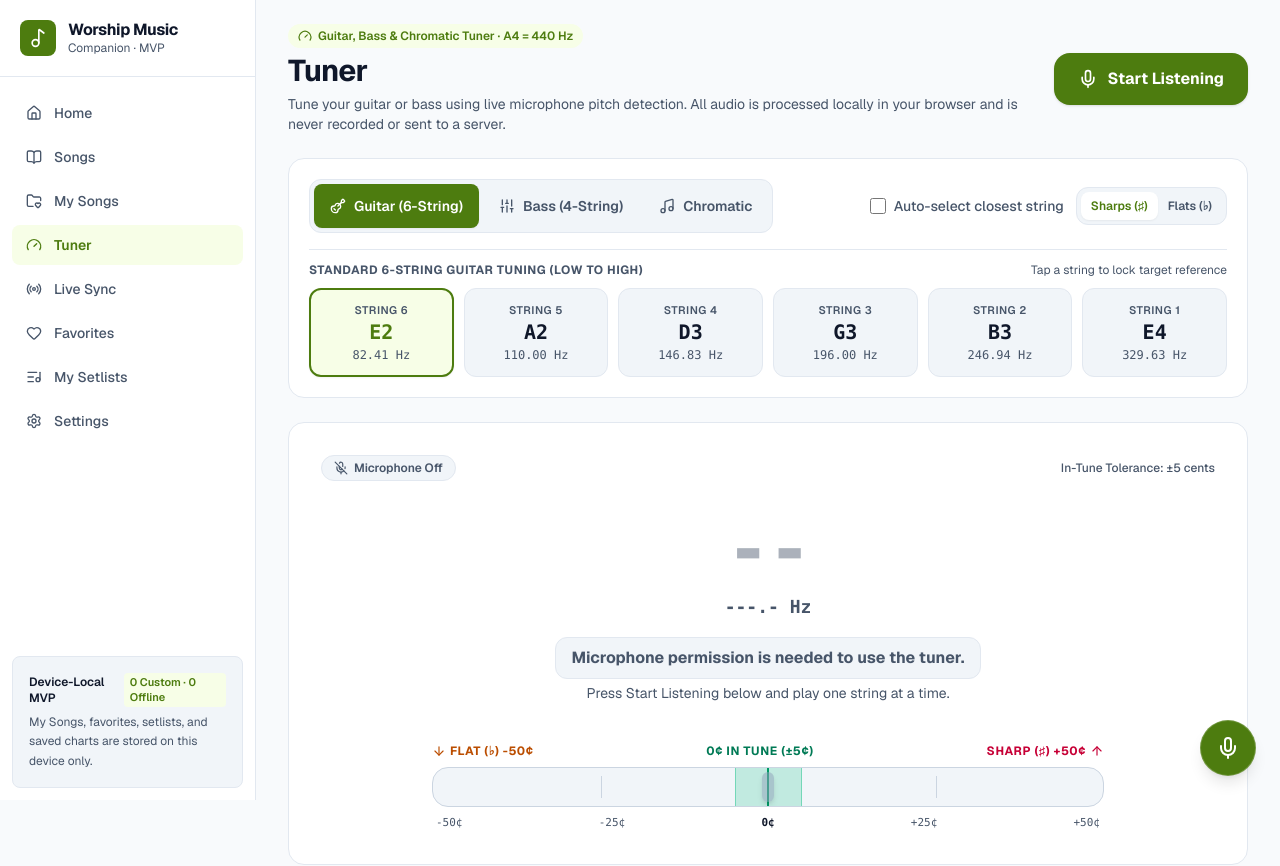
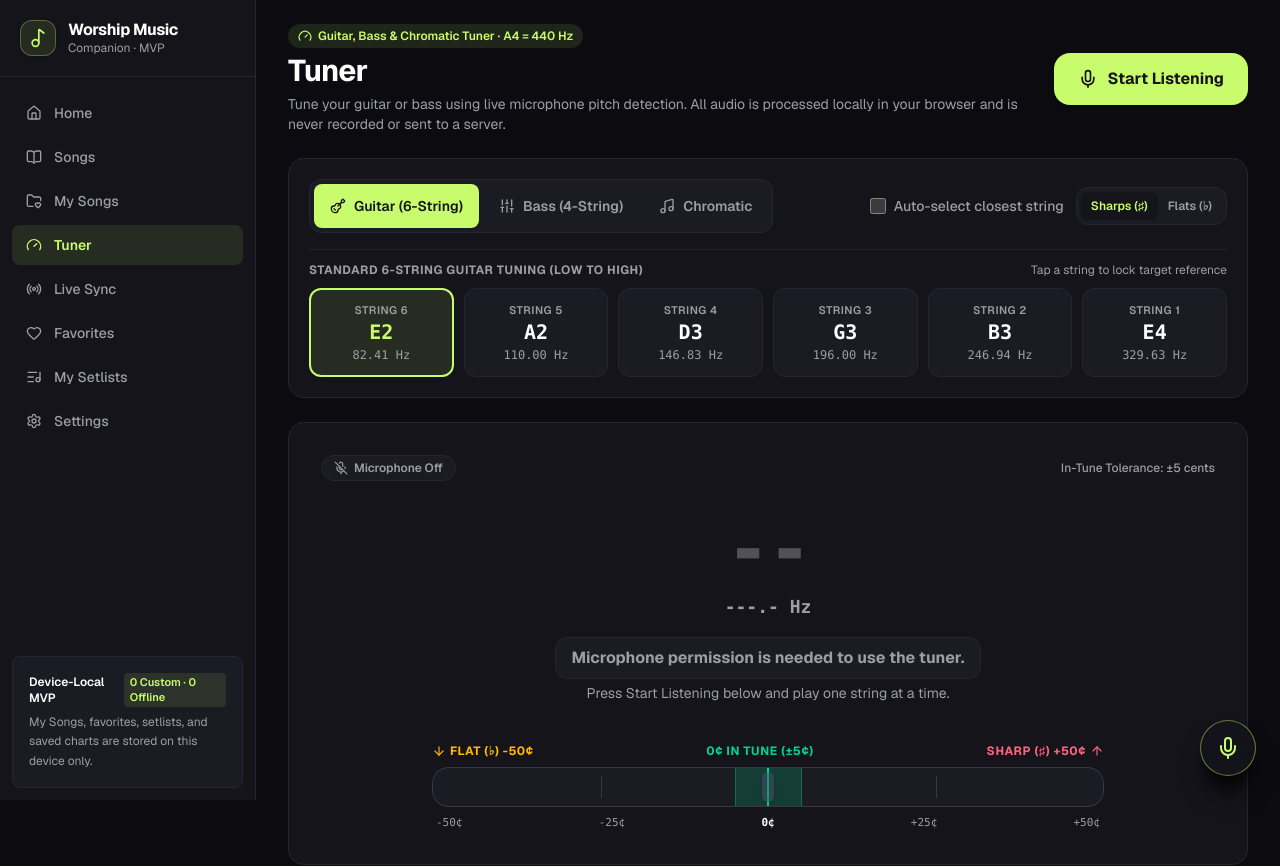
Before and after one commit to gemeni21/worshipy, a Next.js app: page /tuner in a window 1280 px wide. Shown: the top 866 px of the page. Built offline with nearby package versions, Linux system fonts and the light colour scheme.

Commit message:
feat(theme): refine dark crypto dashboard palette, delicate chartreuse accents, and card hover bloom

```diff
--- a/src/app/globals.css
+++ b/src/app/globals.css
@@ -5,28 +5,28 @@
 :root {
   /* Light and dark raw design tokens */
   --bg-canvas-light: #f8fafc;
-  --bg-canvas-dark: #0b0d12;
+  --bg-canvas-dark: #0c0c10;
 
   --bg-surface-light: #ffffff;
-  --bg-surface-dark: #12151b;
+  --bg-surface-dark: #14141a;
 
   --bg-subtle-light: #f1f5f9;
-  --bg-subtle-dark: #181c24;
+  --bg-subtle-dark: #1b1b24;
 
   --text-primary-light: #0f172a;
-  --text-primary-dark: #f8fafc;
+  --text-primary-dark: #ffffff;
 
   --text-secondary-light: #475569;
-  --text-secondary-dark: #94a3b8;
+  --text-secondary-dark: #9c9ea5;
 
   --text-muted-light: #64748b;
-  --text-muted-dark: #64748b;
+  --text-muted-dark: #5e5e64;
 
   --border-subtle-light: #e2e8f0;
-  --border-subtle-dark: rgba(255, 255, 255, 0.08);
+  --border-subtle-dark: #262533;
 
   --border-strong-light: #cbd5e1;
-  --border-strong-dark: rgba(255, 255, 255, 0.16);
+  --border-strong-dark: #38374a;
 
   /* Fallback defaults for browsers without light-dark() support */
   --bg-canvas: var(--bg-canvas-light);
@@ -149,12 +149,12 @@
 @media (prefers-color-scheme: dark) {
   :root:not([data-theme="light"]),
   :root:not([data-theme="light"])[data-accent="lime"] {
-    --brand-accent: #c6f135;
-    --brand-surface: rgba(198, 241, 53, 0.12);
-    --chord-color: #d9f99d;
-    --chord-bg: rgba(198, 241, 53, 0.14);
-    --brand-accent-text: #090d05;
-    --brand-accent-glow: rgba(198, 241, 53, 0.24);
+    --brand-accent: #c8fc6c;
+    --brand-surface: rgba(200, 252, 108, 0.10);
+    --chord-color: #c8fc6c;
+    --chord-bg: rgba(200, 252, 108, 0.12);
+    --brand-accent-text: #0e1106;
+    --brand-accent-glow: rgba(200, 252, 108, 0.20);
   }
 
   :root:not([data-theme="light"])[data-accent="teal"] {
@@ -198,12 +198,12 @@
 :root.dark,
 :root[data-theme="dark"][data-accent="lime"],
 :root.dark[data-accent="lime"] {
-  --brand-accent: #c6f135;
-  --brand-surface: rgba(198, 241, 53, 0.12);
-  --chord-color: #d9f99d;
-  --chord-bg: rgba(198, 241, 53, 0.14);
-  --brand-accent-text: #090d05;
-  --brand-accent-glow: rgba(198, 241, 53, 0.24);
+  --brand-accent: #c8fc6c;
+  --brand-surface: rgba(200, 252, 108, 0.10);
+  --chord-color: #c8fc6c;
+  --chord-bg: rgba(200, 252, 108, 0.12);
+  --brand-accent-text: #0e1106;
+  --brand-accent-glow: rgba(200, 252, 108, 0.20);
 }
 
 :root[data-theme="dark"][data-accent="teal"],
@@ -299,6 +299,7 @@
 .theme-card {
   position: relative;
   overflow: hidden;
+  isolation: isolate;
   transition: transform 0.28s cubic-bezier(0.16, 1, 0.3, 1),
               box-shadow 0.28s cubic-bezier(0.16, 1, 0.3, 1),
               border-color 0.28s cubic-bezier(0.16, 1, 0.3, 1);
@@ -311,29 +312,29 @@
   position: absolute;
   bottom: 0;
   right: 0;
-  width: 220px;
-  height: 220px;
+  width: 240px;
+  height: 240px;
   border-bottom-right-radius: inherit;
   pointer-events: none;
   background: radial-gradient(
     circle at 100% 100%,
-    var(--brand-accent-glow, rgba(198, 241, 53, 0.22)) 0%,
-    rgba(198, 241, 53, 0.08) 32%,
-    rgba(198, 241, 53, 0.02) 55%,
+    rgba(200, 252, 108, 0.22) 0%,
+    rgba(200, 252, 108, 0.08) 32%,
+    rgba(200, 252, 108, 0.02) 58%,
     transparent 75%
   );
   opacity: 0;
-  transform: translate(12px, 12px) scale(0.85);
+  transform: translate(14px, 14px) scale(0.85);
   transition: opacity 0.35s cubic-bezier(0.16, 1, 0.3, 1),
               transform 0.35s cubic-bezier(0.16, 1, 0.3, 1);
-  z-index: 1;
+  z-index: 0;
 }
 
 .theme-card:hover {
   transform: translateY(-3px);
-  border-color: rgba(255, 255, 255, 0.18);
+  border-color: rgba(200, 252, 108, 0.32);
   box-shadow: 0 16px 36px -10px rgba(0, 0, 0, 0.7),
-              0 0 24px -8px var(--brand-accent-glow, rgba(198, 241, 53, 0.18));
+              0 0 24px -6px rgba(200, 252, 108, 0.16);
 }
 
 .theme-card:hover::after {
--- a/src/app/layout.tsx
+++ b/src/app/layout.tsx
@@ -26,8 +26,8 @@ export const metadata: Metadata = {
 };
 
 export const viewport: Viewport = {
-  themeColor: '#0f766e',
-  colorScheme: 'light dark',
+  themeColor: '#0c0c10',
+  colorScheme: 'dark light',
   width: 'device-width',
   initialScale: 1,
 };
@@ -41,10 +41,36 @@ export default function RootLayout({
     <html
       lang="en"
       suppressHydrationWarning
-      data-accent="teal"
-      className={`${geistSans.variable} ${geistMono.variable} h-full antialiased`}
+      data-theme="dark"
+      data-accent="lime"
+      className={`${geistSans.variable} ${geistMono.variable} dark h-full antialiased`}
     >
-      <body className="min-h-full flex flex-col">
+      <head>
+        <script
+          dangerouslySetInnerHTML={{
+            __html: `(function(){
+              try {
+                var t = localStorage.getItem('worship_companion_color_scheme');
+                if (t === 'light') {
+                  document.documentElement.classList.remove('dark');
+                  document.documentElement.setAttribute('data-theme', 'light');
+                } else {
+                  document.documentElement.classList.add('dark');
+                  document.documentElement.setAttribute('data-theme', 'dark');
+                }
+                var a = localStorage.getItem('worship_companion_settings');
+                if (a) {
+                  var parsed = JSON.parse(a);
+                  if (parsed && parsed.accentColor) {
+                    document.documentElement.setAttribute('data-accent', parsed.accentColor);
+                  }
+                }
+              } catch(e){}
+            })()`,
+          }}
+        />
+      </head>
+      <body className="min-h-full flex flex-col bg-[var(--bg-canvas)] text-[var(--text-primary)]">
         <AppProvider>
           <AppShell>{children}</AppShell>
         </AppProvider>
--- a/src/components/layout/AppShell.tsx
+++ b/src/components/layout/AppShell.tsx
@@ -278,7 +278,7 @@ export function AppShell({ children }: { children: React.ReactNode }) {
         className="hidden md:flex md:w-64 md:flex-col md:fixed md:inset-y-0 border-r border-[var(--border-subtle)] bg-[var(--bg-surface)] z-30"
       >
         <div className="px-5 py-5 border-b border-[var(--border-subtle)] flex items-center gap-3">
-          <div className="w-9 h-9 rounded-lg bg-[var(--brand-accent)] text-[var(--bg-surface)] flex items-center justify-center shrink-0">
+          <div className="w-9 h-9 rounded-xl bg-[var(--brand-surface)] text-[var(--brand-accent)] border border-[var(--brand-accent)]/30 flex items-center justify-center shrink-0 shadow-sm">
             <Music2 className="w-5 h-5" aria-hidden="true" />
           </div>
           <div>
@@ -311,7 +311,7 @@ export function AppShell({ children }: { children: React.ReactNode }) {
       {/* Mobile Compact Header */}
       <header className="md:hidden sticky top-0 z-30 flex items-center justify-between px-4 py-3 bg-[var(--bg-surface)] border-b border-[var(--border-subtle)]">
         <Link href="/" className="flex items-center gap-2.5">
-          <div className="w-8 h-8 rounded-lg bg-[var(--brand-accent)] text-[var(--bg-surface)] flex items-center justify-center">
+          <div className="w-8 h-8 rounded-lg bg-[var(--brand-surface)] text-[var(--brand-accent)] border border-[var(--brand-accent)]/30 flex items-center justify-center shadow-sm">
             <Music2 className="w-4 h-4" aria-hidden="true" />
           </div>
           <span className="font-bold text-sm tracking-tight">
--- a/src/components/search/FloatingVoiceSearchButton.tsx
+++ b/src/components/search/FloatingVoiceSearchButton.tsx
@@ -48,18 +48,18 @@ export function FloatingVoiceSearchButton() {
           onClick={() => setIsOpen(true)}
           aria-label="Voice search songs by microphone"
           title="Search songs with voice (say title or artist)"
-          className="group relative flex items-center justify-center w-14 h-14 rounded-full bg-[var(--brand-accent)] text-[var(--brand-accent-text)] shadow-lg shadow-[var(--brand-accent)]/35 hover:scale-105 active:scale-95 transition-all duration-200 cursor-pointer focus:outline-none focus:ring-4 focus:ring-[var(--brand-accent)]/30 border border-white/20"
+          className="group relative flex items-center justify-center w-14 h-14 rounded-full bg-[#14141a]/95 backdrop-blur-md border border-[var(--brand-accent)]/45 text-[var(--brand-accent)] shadow-xl shadow-black/80 hover:border-[var(--brand-accent)] hover:scale-105 active:scale-95 transition-all duration-200 cursor-pointer focus:outline-none focus:ring-4 focus:ring-[var(--brand-accent)]/20"
         >
-          {/* Subtle multi-color iridescent aura on hover */}
+          {/* Subtle chartreuse neon aura on hover */}
           <span
-            className="absolute -inset-1 rounded-full bg-gradient-to-tr from-cyan-400 via-emerald-400 to-pink-400 opacity-0 group-hover:opacity-40 transition-opacity blur-md pointer-events-none"
+            className="absolute -inset-1 rounded-full bg-[var(--brand-accent)]/20 opacity-0 group-hover:opacity-100 transition-opacity blur-md pointer-events-none"
             aria-hidden="true"
           />
 
           <Mic className="w-6 h-6 shrink-0 relative z-10 transition-transform group-hover:scale-110" aria-hidden="true" />
 
           {/* Floating Pill Tooltip on hover for desktop */}
-          <span className="hidden md:inline-block pointer-events-none absolute right-full mr-3 top-1/2 -translate-y-1/2 px-3 py-1.5 rounded-xl bg-stone-900/90 text-white text-xs font-semibold whitespace-nowrap opacity-0 group-hover:opacity-100 transition-opacity duration-150 shadow-lg backdrop-blur-sm">
+          <span className="hidden md:inline-block pointer-events-none absolute right-full mr-3 top-1/2 -translate-y-1/2 px-3 py-1.5 rounded-xl bg-[#14141a] border border-[#262533] text-white text-xs font-semibold whitespace-nowrap opacity-0 group-hover:opacity-100 transition-opacity duration-150 shadow-lg backdrop-blur-sm">
             Voice Search
           </span>
         </button>
--- a/src/context/AppContext.tsx
+++ b/src/context/AppContext.tsx
@@ -47,7 +47,7 @@ const STORAGE_KEYS = {
 } as const;
 
 const DEFAULT_SETTINGS: UserSettings = {
-  theme: 'system',
+  theme: 'dark',
   accentColor: 'lime',
   chartFontSize: 'md',
   enharmonicPreference: 'auto',
@@ -197,12 +197,12 @@ export function applyAccentToDocument(accent: AccentColor = 'lime') {
     }
   > = {
     lime: {
-      accent: isDark ? '#c6f135' : '#4d7c0f',
-      surface: isDark ? 'rgba(198, 241, 53, 0.12)' : '#f7fee7',
-      chord: isDark ? '#d9f99d' : '#3f6212',
-      chordBg: isDark ? 'rgba(198, 241, 53, 0.14)' : '#f7fee7',
-      accentText: isDark ? '#090d05' : '#ffffff',
-      glow: isDark ? 'rgba(198, 241, 53, 0.24)' : 'rgba(77, 124, 15, 0.16)',
+      accent: isDark ? '#c8fc6c' : '#4d7c0f',
+      surface: isDark ? 'rgba(200, 252, 108, 0.10)' : '#f7fee7',
+      chord: isDark ? '#c8fc6c' : '#3f6212',
+      chordBg: isDark ? 'rgba(200, 252, 108, 0.12)' : '#f7fee7',
+      accentText: isDark ? '#0e1106' : '#ffffff',
+      glow: isDark ? 'rgba(200, 252, 108, 0.20)' : 'rgba(77, 124, 15, 0.16)',
     },
     teal: {
       accent: isDark ? '#2dd4bf' : '#0f766e',
```
Also changed, not shown: src/app/page.tsx (+9 -8 lines).
